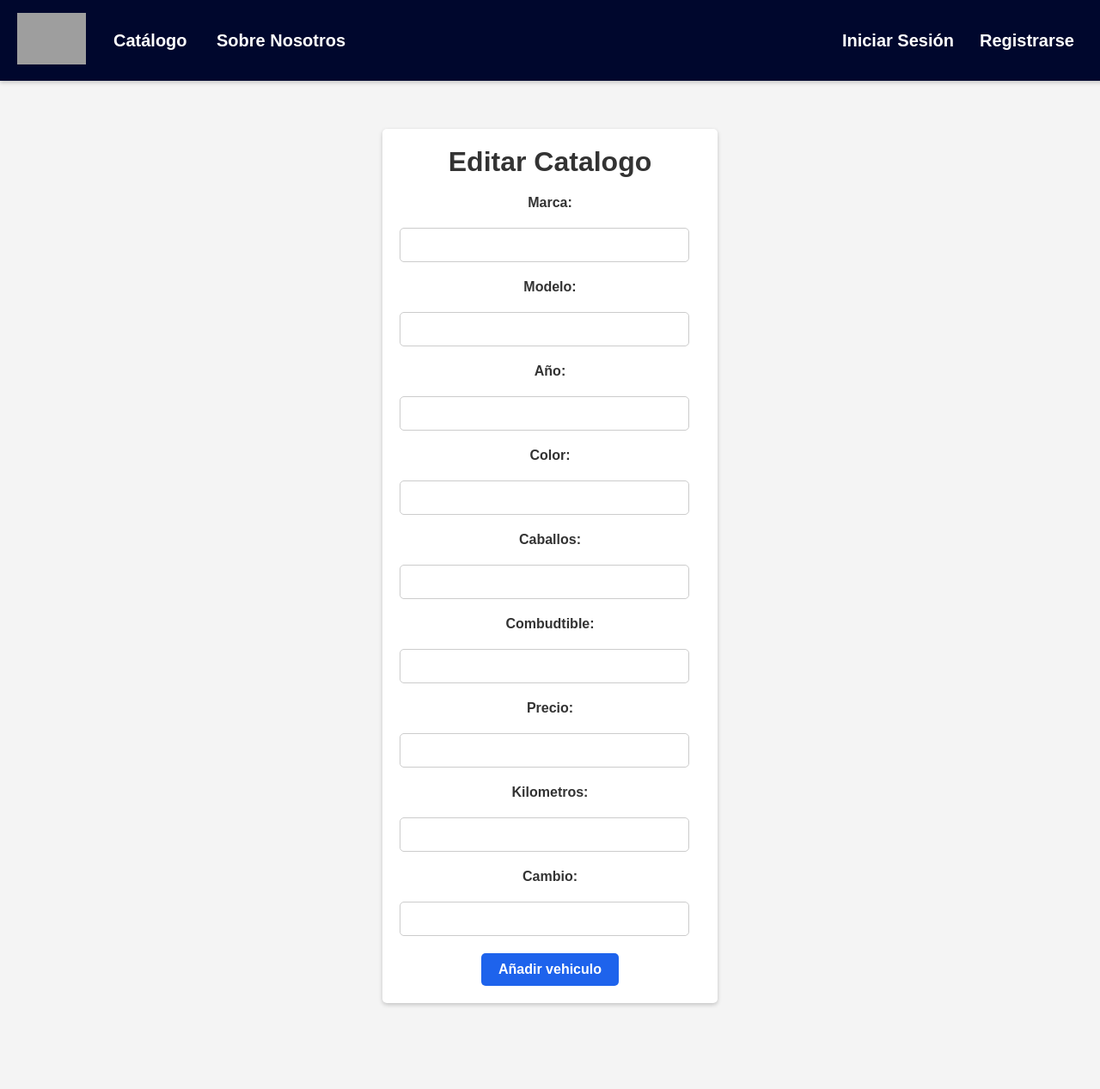
After one commit to unaibermudez/SGSS_Trabajo1, a PHP site: page /registrarCoche.php in a window 1280 px wide. The commit adds this page. Shown: the whole page at 86% size. Run offline with PHP 8.4, Linux system fonts and the light colour scheme; data that the repository does not hold is empty; grey boxes are pictures that could not be loaded.

Commit message:
catalogo

```diff
--- a/app/Database.php
+++ b/app/Database.php
@@ -122,7 +122,13 @@ class Database{
         return $query;
 
     }
+    public function registrar_coche($datos){
 
-}
 
-?>
+        $sql_ins = "INSERT INTO coches (imagen, marca, modelo, anno, color, caballos,combustible, precio, kilometros,cambio,id_dueno) VALUES ('{$datos['imagen']}','{$datos['marca']}', '{$datos['modelo']}', '{$datos['anno']}', '{$datos['color']}', '{$datos['caballos']}', '{$datos['combustible']}', '{$datos['precio']}', '{$datos['kilometros']}', '{$datos['cambio']}', '{$datos['id_dueno']}')";
+
+        $res = $this->send_query_db($sql_ins);
+    }
+
+
+    } ?>
--- a/app/catalogo.php
+++ b/app/catalogo.php
@@ -14,6 +14,7 @@
     <!-- Header -->
     <header>
         <h1>Catálogo de Coches</h1>
+        <a href="/registrarCoche.php" class="button">Modifica el Catalogo</a>
     </header>
     <?php
     // Incluir el archivo de la clase Database
@@ -58,5 +59,7 @@
     ?>
 
 
+<!-- Script para el desplazamiento suave -->
+<script defer src="scripts/forms2.js"></script>
 </body>
 </html>
--- /dev/null
+++ b/app/registrarCoche.php
@@ -0,0 +1,93 @@
+<?php
+session_start();
+
+header('Content-Type: text/html; charset=utf-8');
+require('Database.php');
+$db = Database::getInstance();
+
+if(isset($_POST['submit'])){
+        unset($_POST['submit']);
+
+            $datos['imagen']= "/images/sandero.jpg";
+            $datos['marca'] = $_POST['marca'];
+            $datos['modelo'] = $_POST['modelo'];
+            $datos['anno'] = $_POST['anno'];
+            $datos['color'] = $_POST['color'];
+            $datos['caballos'] = $_POST['caballos'];
+            $datos['combustible'] = $_POST['combustible'];
+            $datos['precio'] = $_POST['precio'];
+            $datos['kilometros'] = $_POST['kilometros'];
+            $datos['cambio'] = $_POST['cambio'];
+            $datos['id_dueno'] = 1;
+
+            $error = $db->registrar_coche($datos); }?>
+
+<!DOCTYPE html>
+<html lang="en">
+<head>
+    <meta charset="UTF-8">
+    <meta name="viewport" content="width=device-width, initial-scale=1.0">
+    <title>Register - MotorCity Dealership</title>
+    <link rel="stylesheet" href="/styles/register.css">  <!-- Include your CSS file for styling -->
+</head>
+<body>
+
+<?php require_once("components/nav-bar.php")?>
+
+<div class="register-container">
+    <h1>Editar Catalogo</h1>
+
+    <form method="POST" action="" onsubmit="return validar_y_enviar_coches()">
+
+        <div class="form-item">
+            <label for="marca">Marca:</label>
+            <input type="text" name="marca" id="marca" required>
+        </div>
+
+        <div class="form-item">
+            <label for="modelo">Modelo:</label>
+            <input type="text" name="modelo" id="modelo" required>
+        </div>
+
+        <div class="form-item">
+            <label for="anno">Año:</label>
+            <input type="int" name="anno" id="anno" required>
+        </div>
+
+        <div class="form-item">
+            <label for="color">Color:</label>
+            <input type="text" name="color" id="color" required>
+        </div>
+
+        <div class="form-item">
+            <label for="caballos">Caballos:</label>
+            <input type="text" name="caballos" id="caballos" required>
+        </div>
+
+        <div class="form-item">
+            <label for="combustible">Combudtible:</label>
+            <input type="text" name="combustible" id="combustible" required>
+        </div>
+
+        <div class="form-item">
+            <label for="precio">Precio:</label>
+            <input type="text" name="precio" id="precio" required>
+        </div>
+
+        <div class="form-item">
+            <label for="kilometros">Kilometros:</label>
+            <input type="text" name="kilometros" id="kilometros" required>
+        </div>
+
+        <div class="form-item">
+            <label for="cambio">Cambio:</label>
+            <input type="text" name="cambio" id="cambio" required>
+        </div>
+
+        <button id="button" type="submit" name="submit" onclick="validar_y_enviar_coches()">Añadir vehiculo</button>
+
+    </form>
+</div>
+<script defer src="scripts/forms2.js"></script>
+</body>
+</html>
--- a/app/scripts/forms.js
+++ b/app/scripts/forms.js
@@ -20,6 +20,8 @@ function validar_y_enviar_datos(){
     let pass2   = document.getElementById('password2')
     let button  = document.getElementById('button')
     let errorMessage = ""
+
+
 
     // Tomamos los elementos de output para los errores
     let errUser     = document.getElementById('errorUsername')
--- /dev/null
+++ b/app/scripts/forms2.js
@@ -0,0 +1,80 @@
+// Tomamos los elementos del formulario
+let imagen = document.getElementById('imagen')
+let marca    = document.getElementById('marca')
+let modelo = document.getElementById('modelo')
+let anno     = document.getElementById('anno')
+let color    = document.getElementById('color')
+let caballos   = document.getElementById('caballos')
+let combustible   = document.getElementById('combustible')
+let precio    = document.getElementById('precio')
+let kilometros    = document.getElementById('kilometros')
+let cambio     = document.getElementById('cambio')
+let button  = document.getElementById('button')
+
+function validar_y_enviar_coches(){
+    // Tomamos los elementos del formulario
+let imagen = document.getElementById('imagen')
+let marca    = document.getElementById('marca')
+let modelo = document.getElementById('modelo')
+let anno     = document.getElementById('anno')
+let color    = document.getElementById('color')
+let caballos   = document.getElementById('caballos')
+let combustible   = document.getElementById('combustible')
+let precio    = document.getElementById('precio')
+let kilometros    = document.getElementById('kilometros')
+let cambio     = document.getElementById('cambio')
+let id_dueno = decument.getElementById('id_dueno')
+let button  = document.getElementById('button')
+
+
+
+    // Comprobamos el tipo de formulario (log in, register...)
+    if(button){
+        type = button.name;
+    }else{
+        console.error("ERROR: el formulario no tiene un tipo")
+        return
+    }
+
+    data[type] = true
+
+    // Comprobamos los campos y los validamos
+            data["imagen"] = imagen.value
+            data["marca"] = marca.value
+            data["modelo"] = modelo.value
+            data["anno"] = anno.value
+            data["color"] = color.value
+            data["caballos"] = caballos.value
+            data["combustible"] = combustible.value
+            data["precio"] = precio.value
+            data["kilometros"] = kilometros.value
+            data["cambio"] = cambio.value
+            data["id_dueno"] = id_dueno.value
+
+    console.log("DATOS:", data)
+
+
+        send_POST_form(server, data);
+    }
+function send_POST_form(path, params, method='post') {
+
+    // The rest of this code assumes you are not using a library.
+    // It can be made less verbose if you use one.
+    const form = document.createElement('form');
+    form.method = method;
+    form.action = path;
+
+    for (const key in params) {
+      if (params.hasOwnProperty(key)) {
+        const hiddenField = document.createElement('input');
+        hiddenField.type = 'hidden';
+        hiddenField.name = key;
+        hiddenField.value = params[key];
+
+        form.appendChild(hiddenField);
+      }
+    }
+
+    document.body.appendChild(form);
+    form.submit();
+  }
--- a/app/styles/catalogo.css
+++ b/app/styles/catalogo.css
@@ -26,6 +26,8 @@ header h1 {
     align-items: flex-start; /* Align cards to the top */
     padding: 20px;
 }
+
+
 
 /* Style individual car cards */
 .car-card {
```
Also changed, not shown: database.sql (+5 -5 lines), 3 other files.
